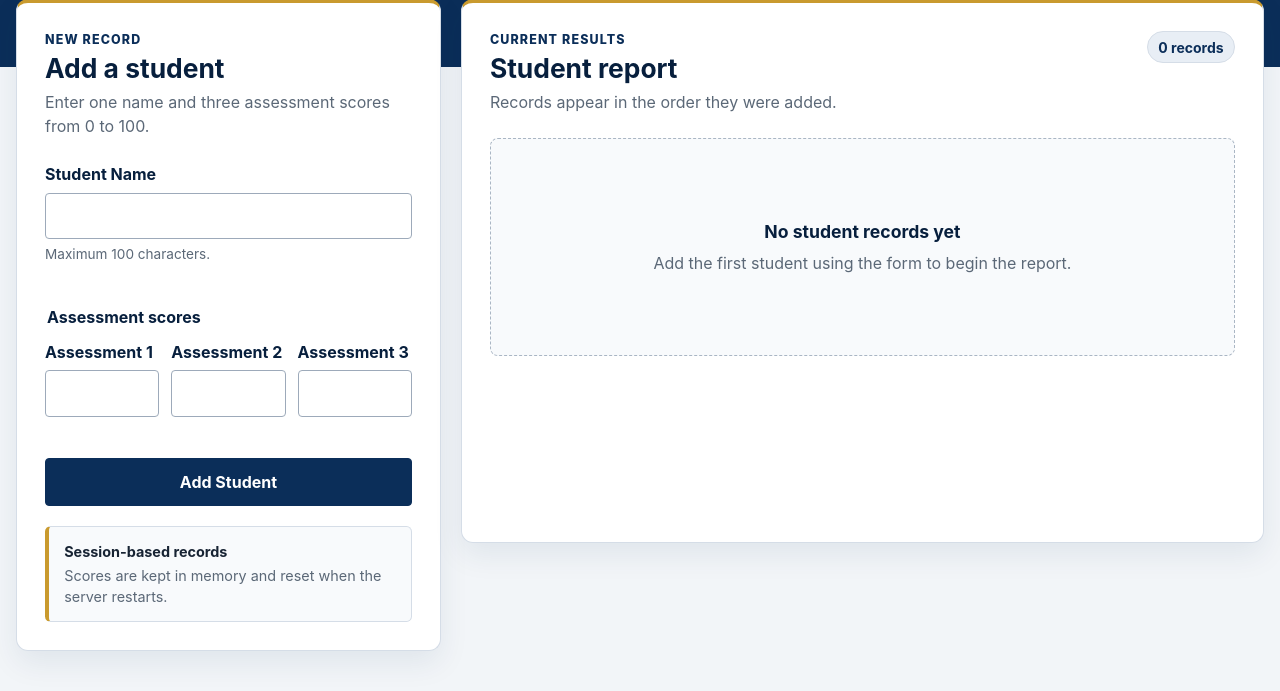
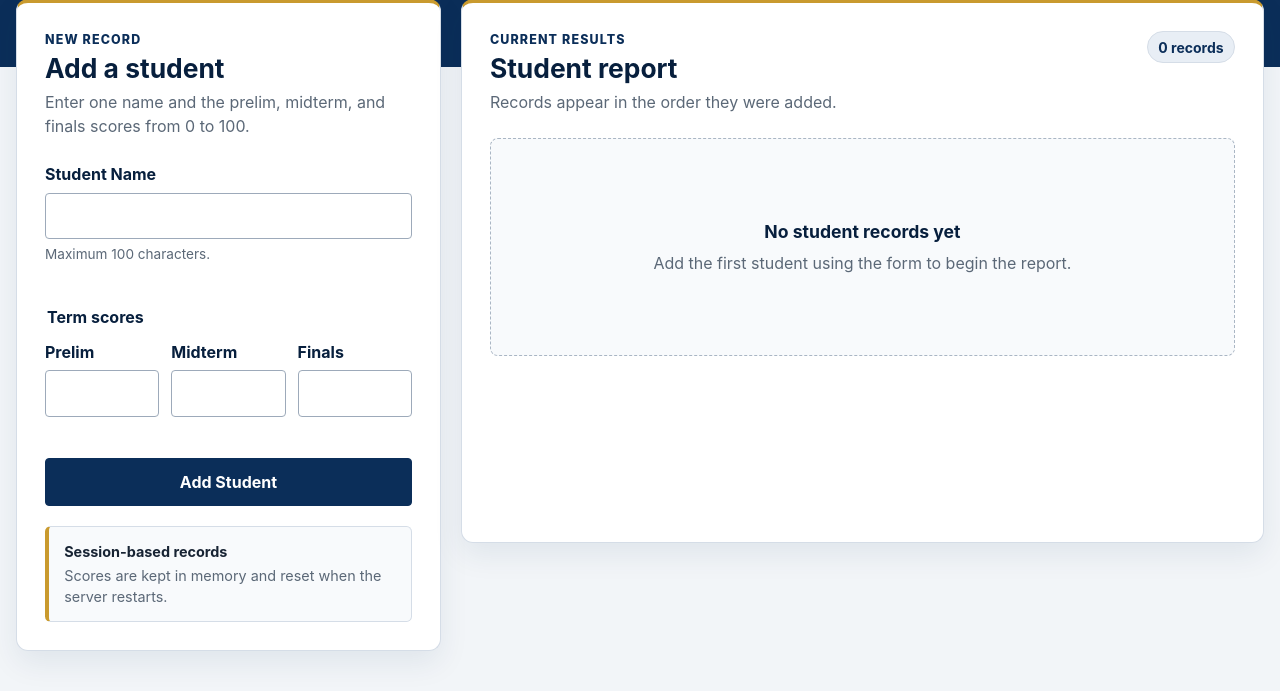
Before and after one commit to angeldagoldol/liggayu-prototype, a Spring Boot app: page / in a window 1280 px wide. Shown: the part 125-816 px from the top of the page. Run offline with Spring Boot 4, Linux system fonts and the light colour scheme; data that the repository does not hold is empty.

Commit message:
Rename assessment 1-3 to prelim, midterm, and finals
Replace the generic "Assessment 1/2/3" scores with the Philippine grading
terms Prelim, Midterm, and Finals throughout the system, keeping the UI,
API, validation messages, and tests consistent.

- Form labels, input ids, table headers, and fieldset legend in index.html
- JSON field names prelim/midterm/finals across the request, response, and
  domain records, the service, and the frontend modules
- Bean Validation and malformed-number messages in StudentRequest and
  RestExceptionHandler
- Frontend, controller, service, and smoke tests, plus the README API
  reference and example payload

The deterministic field-order test now expects the handler's alphabetical
sort of the new names (finals, midterm, name, prelim).

Co-Authored-By: Claude Opus 5 <noreply@anthropic.com>
Claude-Session: https://claude.ai/code/session_01AFCziRJdqsnnENFmXKx1sH

```diff
--- a/src/main/java/edu/sjpiicd/scores/error/RestExceptionHandler.java
+++ b/src/main/java/edu/sjpiicd/scores/error/RestExceptionHandler.java
@@ -65,9 +65,9 @@ public class RestExceptionHandler {
 
     private static String numberMessage(String field) {
         return switch (field) {
-            case "assessment1" -> "Assessment 1 must be a number.";
-            case "assessment2" -> "Assessment 2 must be a number.";
-            case "assessment3" -> "Assessment 3 must be a number.";
+            case "prelim" -> "Prelim must be a number.";
+            case "midterm" -> "Midterm must be a number.";
+            case "finals" -> "Finals must be a number.";
             default -> null;
         };
     }
--- a/src/main/java/edu/sjpiicd/scores/student/StudentScoreService.java
+++ b/src/main/java/edu/sjpiicd/scores/student/StudentScoreService.java
@@ -11,9 +11,9 @@ public class StudentScoreService {
     public synchronized ReportResponse addStudent(StudentRequest request) {
         Student student = new Student(
                 request.name().trim(),
-                request.assessment1(),
-                request.assessment2(),
-                request.assessment3());
+                request.prelim(),
+                request.midterm(),
+                request.finals());
         students.add(student);
         return buildReport();
     }
--- a/src/main/resources/static/index.html
+++ b/src/main/resources/static/index.html
@@ -3,7 +3,7 @@
 <head>
   <meta charset="utf-8">
   <meta name="viewport" content="width=device-width, initial-scale=1">
-  <meta name="description" content="Add student assessment scores and view the report calculated by the Java ArrayList service.">
+  <meta name="description" content="Add student prelim, midterm, and finals scores and view the report calculated by the Java ArrayList service.">
   <title>Student Score Management System</title>
   <link rel="icon" href="/favicon.svg" type="image/svg+xml">
   <link rel="stylesheet" href="/css/styles.css">
@@ -27,7 +27,7 @@
       <div class="section-heading">
         <p class="section-kicker">New record</p>
         <h2 id="entry-heading">Add a student</h2>
-        <p>Enter one name and three assessment scores from 0 to 100.</p>
+        <p>Enter one name and the prelim, midterm, and finals scores from 0 to 100.</p>
       </div>
 
       <form id="student-form" novalidate>
@@ -40,25 +40,25 @@
         </div>
 
         <fieldset>
-          <legend>Assessment scores</legend>
+          <legend>Term scores</legend>
           <div class="score-fields">
             <div class="form-field">
-              <label for="assessment-1">Assessment 1</label>
-              <input id="assessment-1" name="assessment1" type="number" inputmode="decimal"
-                     min="0" max="100" step="any" aria-describedby="assessment-1-error" required>
-              <p id="assessment-1-error" class="field-error" aria-live="polite"></p>
+              <label for="prelim">Prelim</label>
+              <input id="prelim" name="prelim" type="number" inputmode="decimal"
+                     min="0" max="100" step="any" aria-describedby="prelim-error" required>
+              <p id="prelim-error" class="field-error" aria-live="polite"></p>
             </div>
             <div class="form-field">
-              <label for="assessment-2">Assessment 2</label>
-              <input id="assessment-2" name="assessment2" type="number" inputmode="decimal"
-                     min="0" max="100" step="any" aria-describedby="assessment-2-error" required>
-              <p id="assessment-2-error" class="field-error" aria-live="polite"></p>
+              <label for="midterm">Midterm</label>
+              <input id="midterm" name="midterm" type="number" inputmode="decimal"
+                     min="0" max="100" step="any" aria-describedby="midterm-error" required>
+              <p id="midterm-error" class="field-error" aria-live="polite"></p>
             </div>
             <div class="form-field">
-              <label for="assessment-3">Assessment 3</label>
-              <input id="assessment-3" name="assessment3" type="number" inputmode="decimal"
-                     min="0" max="100" step="any" aria-describedby="assessment-3-error" required>
-              <p id="assessment-3-error" class="field-error" aria-live="polite"></p>
+              <label for="finals">Finals</label>
+              <input id="finals" name="finals" type="number" inputmode="decimal"
+                     min="0" max="100" step="any" aria-describedby="finals-error" required>
+              <p id="finals-error" class="field-error" aria-live="polite"></p>
             </div>
           </div>
         </fieldset>
@@ -109,14 +109,14 @@
         <div id="report-table-container" class="table-region" role="region"
              aria-labelledby="student-report-caption" tabindex="0">
           <table>
-            <caption id="student-report-caption">Student assessment scores and backend-calculated averages</caption>
+            <caption id="student-report-caption">Student term scores and backend-calculated averages</caption>
             <thead>
               <tr>
                 <th scope="col">No.</th>
                 <th scope="col">Student Name</th>
-                <th scope="col">Assessment 1</th>
-                <th scope="col">Assessment 2</th>
-                <th scope="col">Assessment 3</th>
+                <th scope="col">Prelim</th>
+                <th scope="col">Midterm</th>
+                <th scope="col">Finals</th>
                 <th scope="col">Average</th>
               </tr>
             </thead>
--- a/src/main/resources/static/js/api.js
+++ b/src/main/resources/static/js/api.js
@@ -22,9 +22,9 @@ function isScore(value) {
 function isStudent(student) {
   return isRecord(student)
     && isName(student.name)
-    && isScore(student.assessment1)
-    && isScore(student.assessment2)
-    && isScore(student.assessment3)
+    && isScore(student.prelim)
+    && isScore(student.midterm)
+    && isScore(student.finals)
     && isScore(student.average);
 }
 
--- a/src/main/resources/static/js/app.js
+++ b/src/main/resources/static/js/app.js
@@ -28,17 +28,17 @@ const fields = {
     input: document.querySelector("#student-name"),
     error: document.querySelector("#student-name-error")
   },
-  assessment1: {
-    input: document.querySelector("#assessment-1"),
-    error: document.querySelector("#assessment-1-error")
+  prelim: {
+    input: document.querySelector("#prelim"),
+    error: document.querySelector("#prelim-error")
   },
-  assessment2: {
-    input: document.querySelector("#assessment-2"),
-    error: document.querySelector("#assessment-2-error")
+  midterm: {
+    input: document.querySelector("#midterm"),
+    error: document.querySelector("#midterm-error")
   },
-  assessment3: {
-    input: document.querySelector("#assessment-3"),
-    error: document.querySelector("#assessment-3-error")
+  finals: {
+    input: document.querySelector("#finals"),
+    error: document.querySelector("#finals-error")
   }
 };
 
@@ -81,9 +81,9 @@ function showFieldErrors(fieldErrors) {
 function inputValues() {
   return {
     name: fields.name.input.value,
-    assessment1: fields.assessment1.input.value,
-    assessment2: fields.assessment2.input.value,
-    assessment3: fields.assessment3.input.value
+    prelim: fields.prelim.input.value,
+    midterm: fields.midterm.input.value,
+    finals: fields.finals.input.value
   };
 }
 
@@ -103,9 +103,9 @@ function buildReportView(report) {
     const row = document.createElement("tr");
     appendCell(row, String(index + 1), true);
     appendCell(row, student.name);
-    appendCell(row, formatScore(student.assessment1));
-    appendCell(row, formatScore(student.assessment2));
-    appendCell(row, formatScore(student.assessment3));
+    appendCell(row, formatScore(student.prelim));
+    appendCell(row, formatScore(student.midterm));
+    appendCell(row, formatScore(student.finals));
     appendCell(row, formatAverage(student.average));
     rows.append(row);
   });
--- a/src/main/resources/static/js/report-utils.js
+++ b/src/main/resources/static/js/report-utils.js
@@ -1,7 +1,7 @@
 const scoreFields = [
-  ["assessment1", "Assessment 1"],
-  ["assessment2", "Assessment 2"],
-  ["assessment3", "Assessment 3"]
+  ["prelim", "Prelim"],
+  ["midterm", "Midterm"],
+  ["finals", "Finals"]
 ];
 
 export function validateStudentInput(rawInput) {
@@ -35,9 +35,9 @@ export function validateStudentInput(rawInput) {
 export function buildStudentRequest(rawInput) {
   return {
     name: String(rawInput.name ?? "").trim(),
-    assessment1: Number(rawInput.assessment1),
-    assessment2: Number(rawInput.assessment2),
-    assessment3: Number(rawInput.assessment3)
+    prelim: Number(rawInput.prelim),
+    midterm: Number(rawInput.midterm),
+    finals: Number(rawInput.finals)
   };
 }
 
```
Also changed, not shown: scripts/smoke-test.mjs (+10 -10 lines), src/main/java/edu/sjpiicd/scores/student/Student.java (+4 -4 lines), src/main/java/edu/sjpiicd/scores/student/StudentRequest.java (+12 -12 lines), src/main/java/edu/sjpiicd/scores/student/StudentResponse.java (+6 -6 lines), README.md, 5 other files.
